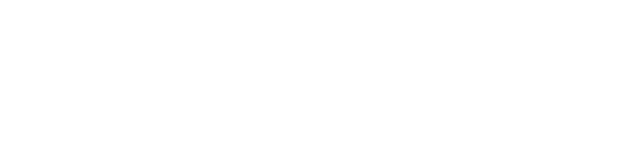
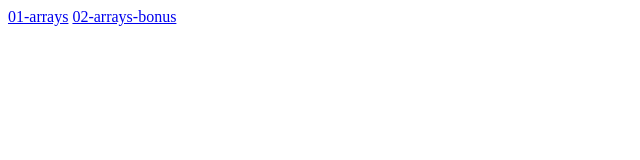
Before and after one commit to GabrielaTumfart/js-arrays, a plain HTML site: page arrays/index.html in a window 1280 px wide. Shown: the whole page, without its empty margins (0-640 px from the left). Drawn offline with Linux system fonts and the light colour scheme.

Commit message:
inizio l'esercizio

```diff
--- a/arrays/index.html
+++ b/arrays/index.html
@@ -8,5 +8,8 @@
 </head>
 <body>
 
+    <a href="./01-arrays/index.html">01-arrays</a>
+    <a href="./02-arrays-bonus/">02-arrays-bonus</a>
+
 </body>
 </html>
```
